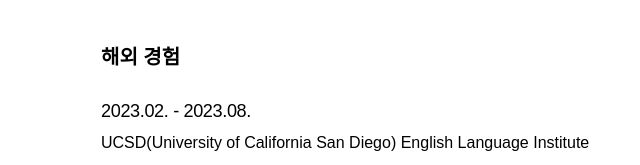
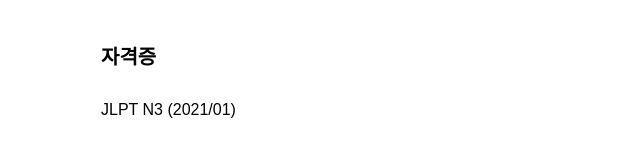
Before and after one commit to m1ng15/2025_portfolio_JungMinJae, a plain HTML site: page index.html in a window 1280 px wide. Shown: the part 1860-2025 px from the top of the page, without its empty margins (499-1139 px from the left). Drawn offline with nearby package versions, Linux system fonts and the light colour scheme; a web font is replaced by a local one.

Commit message:
about 자격증 카테고리 추가

```diff
--- a/index.html
+++ b/index.html
@@ -76,6 +76,12 @@
                         <li>
                             <p class="period">2024 - 2025</p>
                             <p class="school">인천 그린컴퓨터아카데미 웹 디자인 & 웹 퍼블리셔 수강중</p>
+                        </li>
+                    </ul>
+                    <ul class="certifi">
+                        <li class="title">자격증</li>
+                        <li>
+                            <p class="certifi_name">JLPT N3 (2021/01)</p>
                         </li>
                     </ul>
                     <ul class="study_abroad">
--- a/styles/index.css
+++ b/styles/index.css
@@ -111,6 +111,8 @@
 }
 .about .about_wrap .about_right .profile_details ul li .school {}
 .about .about_wrap .about_right .profile_details .education {}
+.about .about_wrap .about_right .profile_details .certifi {}
+.about .about_wrap .about_right .profile_details .certifi li .certifi_name {}
 .about .about_wrap .about_right .profile_details .study_abroad {}
 .about .about_wrap .about_right .profile_details .my_skills {margin-bottom: 0;}
 .about .about_wrap .about_right .profile_details .my_skills .title {}
```
